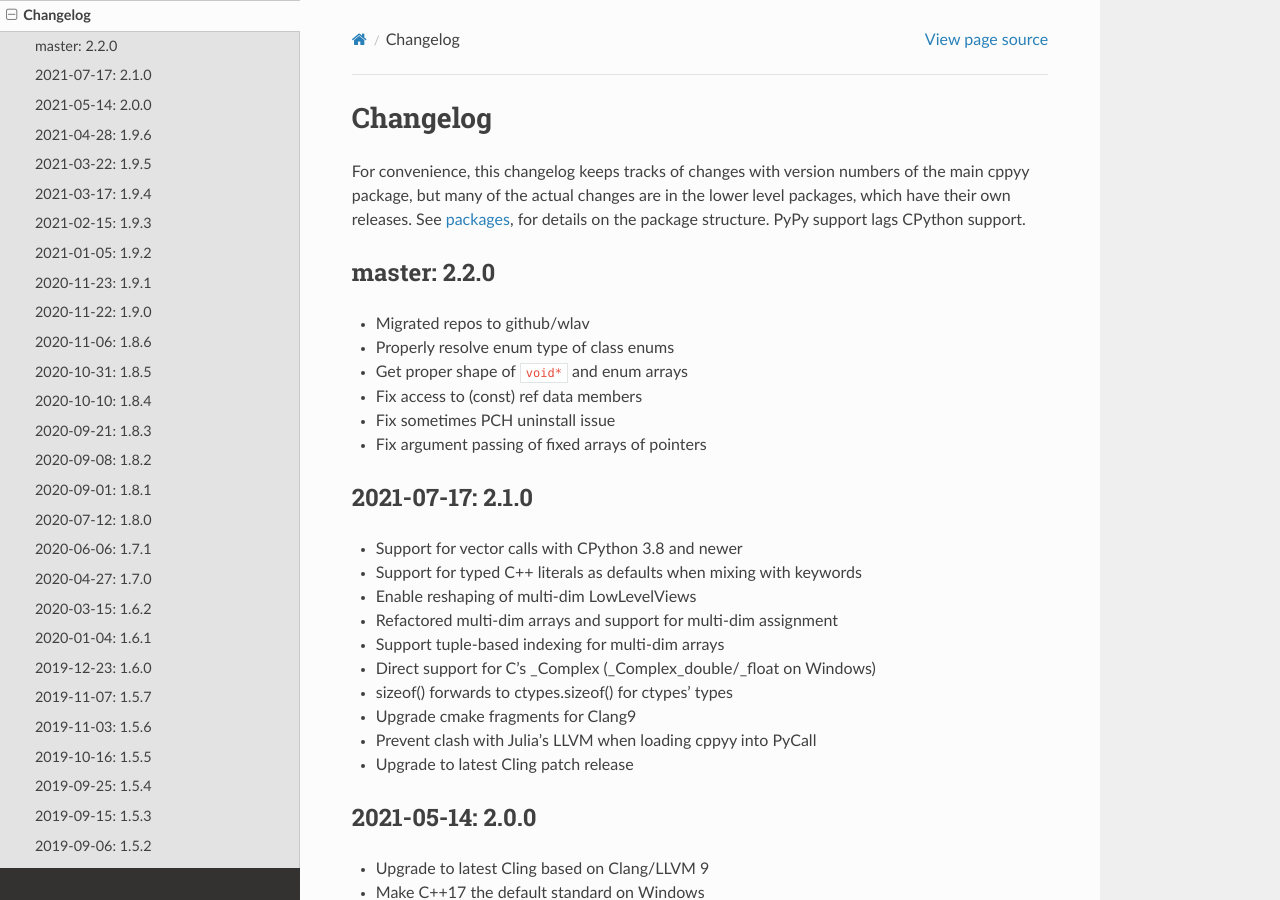
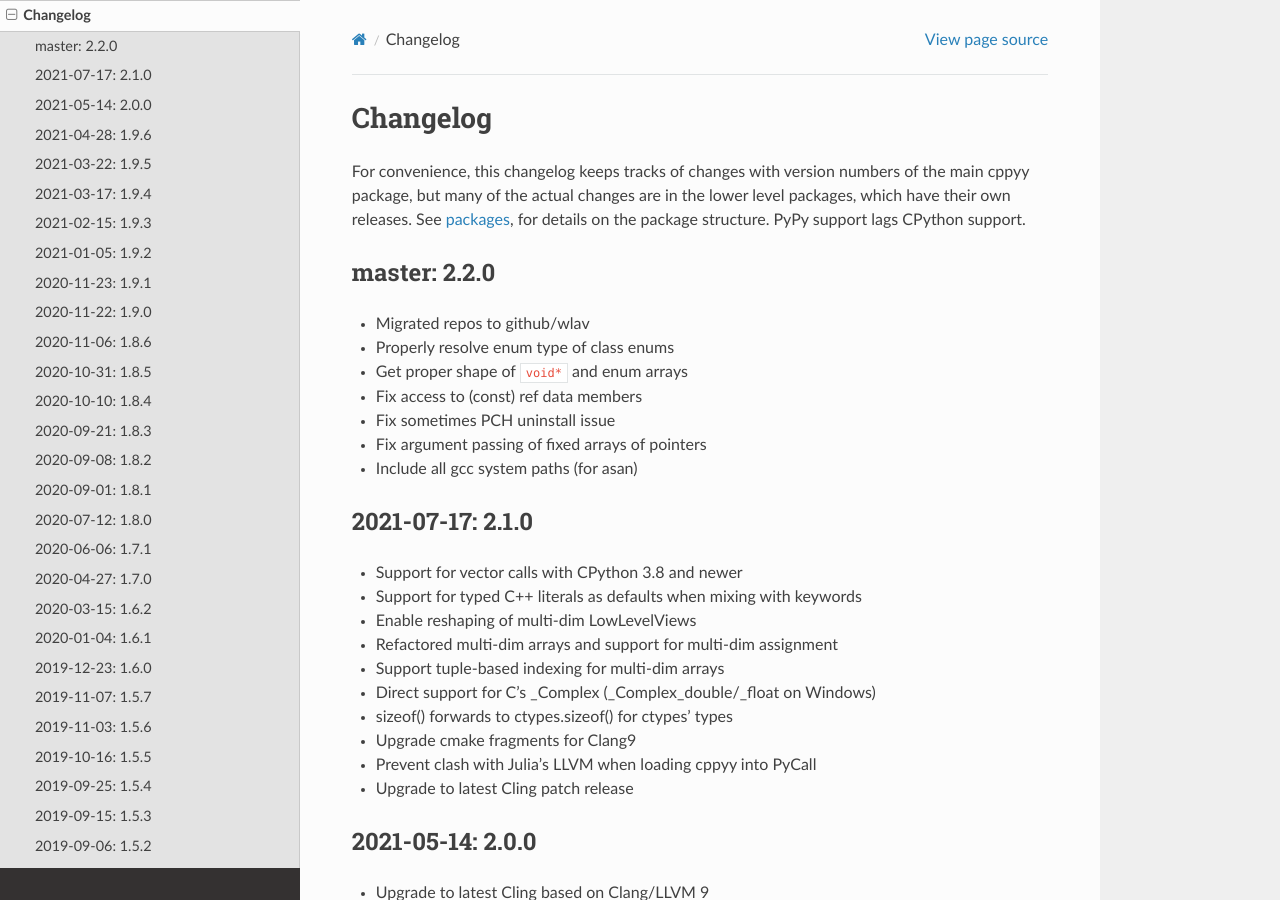
Before and after one commit to wlav/cppyy, a Sphinx documentation site: the page built from doc/source/changelog.rst, in a window 1280 px wide and 900 px high. Built offline with Sphinx 7.4.7 and the Read the Docs theme 2.0.0, drawn with Linux system fonts in a browser that asks for light colours.

Commit message:
Include all gcc system paths (for asan)

```diff
--- a/doc/source/changelog.rst
+++ b/doc/source/changelog.rst
@@ -19,6 +19,7 @@
 * Fix access to (const) ref data members
 * Fix sometimes PCH uninstall issue
 * Fix argument passing of fixed arrays of pointers
+* Include all gcc system paths (for asan)
 
 
 2021-07-17: 2.1.0
```
